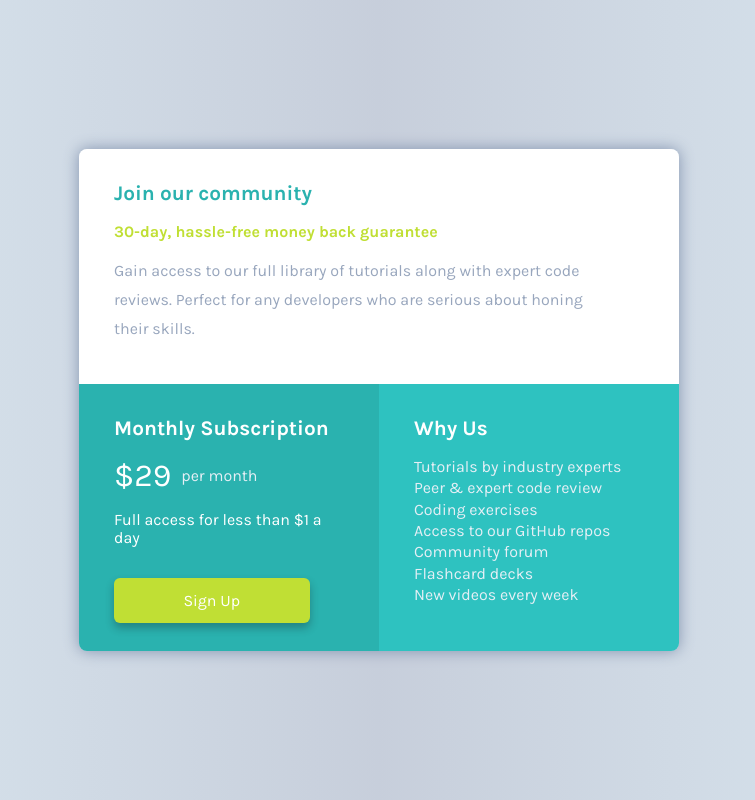
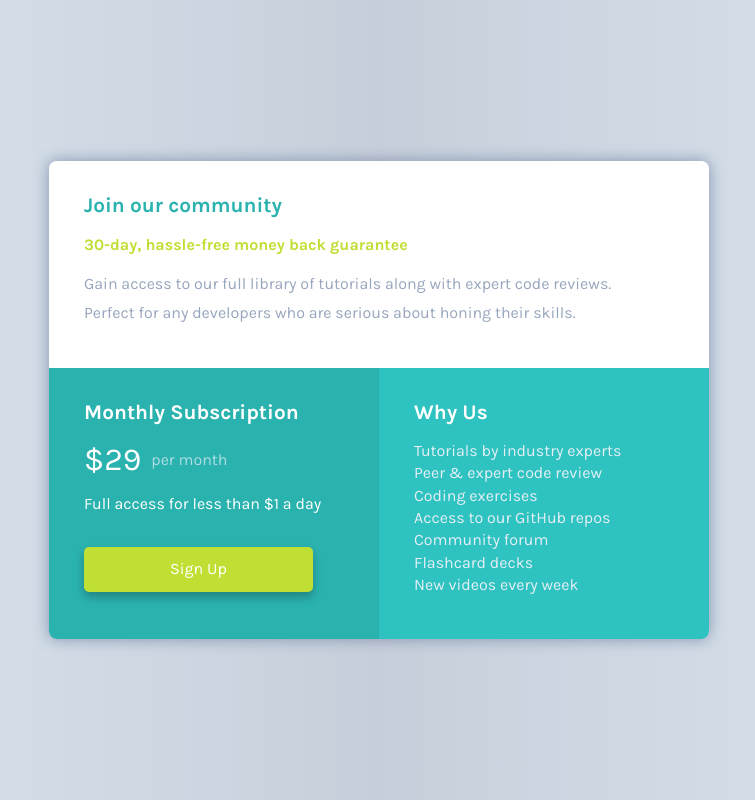
Before and after one commit to Enmanuel-Otero-Montano/single-price-grid-component, a plain HTML site: page index.html in a window 1280 px wide. Shown: the whole page, without its empty margins (261-1016 px from the left). Drawn offline with Linux system fonts and the light colour scheme.

Commit message:
last correction before deployment

```diff
--- a/css/style.css
+++ b/css/style.css
@@ -1,7 +1,6 @@
 :root {
     --primary-color-one: hsl(179, 62%, 43%);
     --primary-color-two: hsl(71, 73%, 54%);
-
     --neutral-color-one: hsl(204, 43%, 93%);
 }
 
@@ -74,7 +73,7 @@ body {
 }
 
 .section-price_month-price > span:last-child {
-    color: var(--neutral-color-one);
+    color: hsla(204, 43%, 93%, .7);
 }
 
 .btn {
@@ -83,7 +82,7 @@ body {
     padding: 0;
     margin-top: 15px;
     border: none;
-    border-radius: 6px;
+    border-radius: 5px;
     color: hsl(0, 0%, 100%);
     text-transform: capitalize;
     background-color: var(--primary-color-two);
@@ -105,7 +104,7 @@ body {
 }
 
 .section-why-us_list > li {
-    margin-bottom: 3px;
+    margin-bottom: 4px;
 }
 
 @media screen and (min-width: 730px) {
@@ -114,7 +113,7 @@ body {
         display: grid;
         grid-template-columns: repeat(2, 1fr);
         grid-template-rows: 2(1fr);
-        width: 600px;
+        width: 660px;
     }
 
     .section-description,
@@ -133,7 +132,7 @@ body {
     }
 
     .section-description_paragraph {
-        max-width: 500px;
+        max-width: 530px;
         margin-bottom: 12px;
     }
 
@@ -143,7 +142,8 @@ body {
     }
 
     .btn {
-        width: 85%;
+        width: 88%;
+        margin-top: 18px;
     }
 
     .section-why-us {
```
